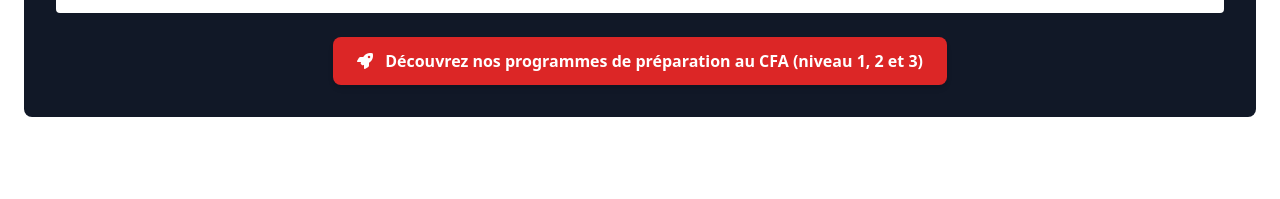
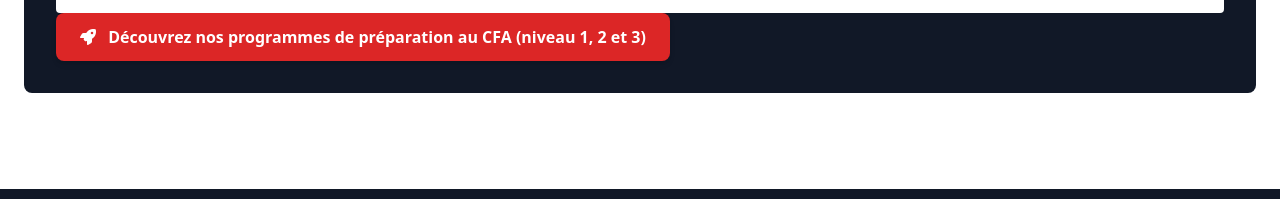
Before and after one commit to FinTutoring/FinTutoring.github.io, a plain HTML site: page guide_methodes_quantitatives.html in a window 1280 px wide. Shown: the part 6797-6996 px from the top of the page. Drawn offline with nearby package versions, Linux system fonts and the light colour scheme.

Commit message:
Update guide_methodes_quantitatives.html

```diff
--- a/guide_methodes_quantitatives.html
+++ b/guide_methodes_quantitatives.html
@@ -561,12 +561,11 @@
                 <p class="text-sm mt-1">Excellence • Rigueur • Réussite</p>
             </div>
 
-       <div class="text-center mt-6">
-  <a href="https://www.finance-tutoring.fr/formations/preparation-au-cfa/"
-     class="bg-red-600 hover:bg-red-700 text-white font-bold py-3 px-6 rounded-lg shadow-md transition duration-300 inline-block">
-    <i class="fas fa-rocket mr-2"></i> Découvrez nos programmes de préparation au CFA (niveau 1, 2 et 3)
-  </a>
-</div>
+<a href="https://www.finance-tutoring.fr/formations/preparation-au-cfa/"
+   class="bg-red-600 hover:bg-red-700 text-white font-bold py-3 px-6 rounded-lg shadow-md transform hover:scale-105 transition duration-300 inline-block">
+   <i class="fas fa-rocket mr-2"></i> Découvrez nos programmes de préparation au CFA (niveau 1, 2 et 3)
+</a>
+
 
         </section>
     </main>
```
